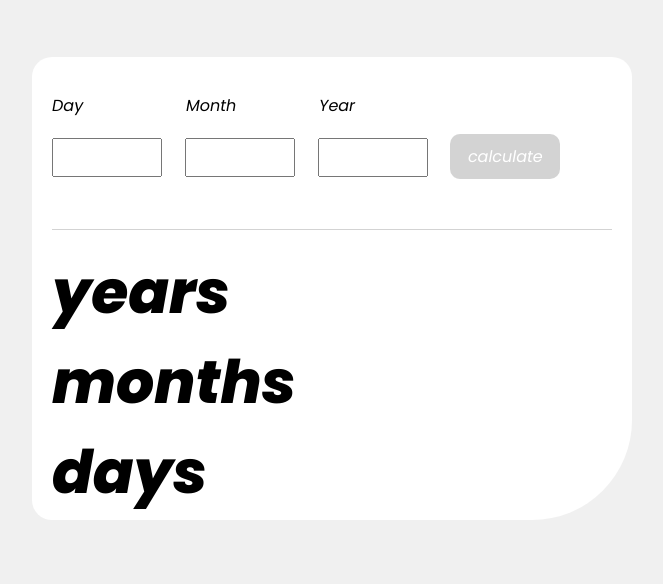
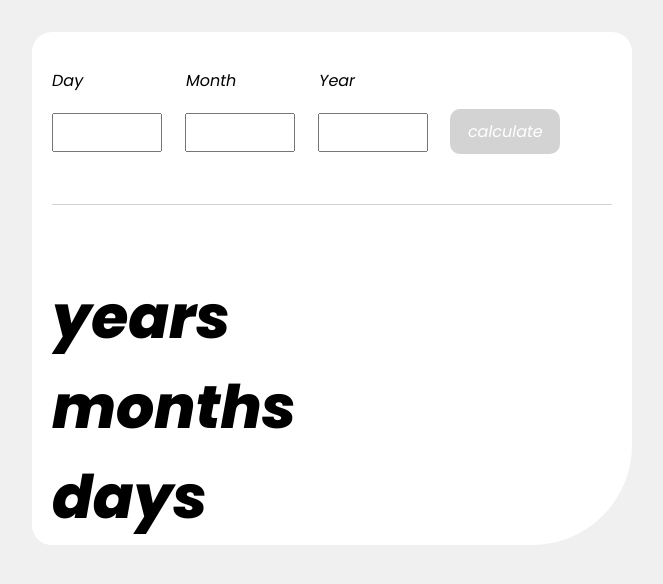
Before and after one commit to elma0101/age-calculator, a plain HTML site: page index.html in a window 1280 px wide. Shown: the whole page, without its empty margins (308-971 px from the left). Drawn offline with Linux system fonts and the light colour scheme.

Commit message:
Update style.css

```diff
--- a/style.css
+++ b/style.css
@@ -71,6 +71,9 @@ body {
     background-color: var(--main_color);
     transition: 0.5s;
 }
+.container .block .date2{
+    padding-top: 50px;
+}
 .container .block .date2 p{
     font-size: 60px;
     font-weight: 1000;
```
